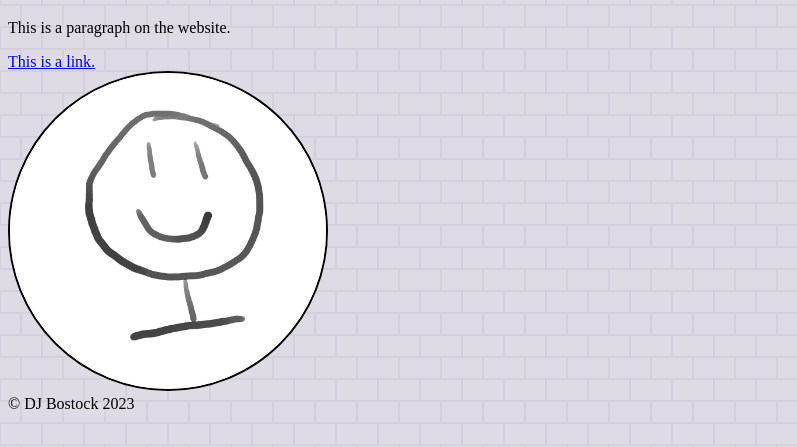
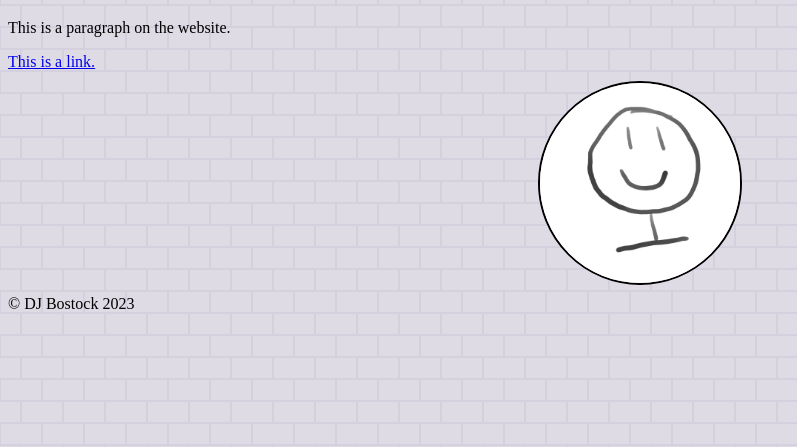
Before and after one commit to DJBostock/gitPractice, a plain HTML site: page index.html in a window 1280 px wide. Shown: the part 61-508 px from the top of the page, without its empty margins (0-797 px from the left). Drawn offline with Linux system fonts and the light colour scheme.

Commit message:
update image styling

```diff
--- a/css/style.css
+++ b/css/style.css
@@ -6,5 +6,11 @@ body {
 .front-image {
   border: 2px solid black;
   border-radius: 50%;
-  max-width: 25%;
+  display: block;
+  margin: 10px auto;
+  max-width: 200px;
 }
+
+.img-container {
+  width: 100%;
+}
--- a/index.html
+++ b/index.html
@@ -19,7 +19,7 @@
       <div>
         <a href="https://djbostock.com">This is a link.</a>
       </div>
-      <div>
+      <div class="img-container">
         <img src="./images/stick.jpg" class="front-image" alt="stick person" />
       </div>
     </article>
```
